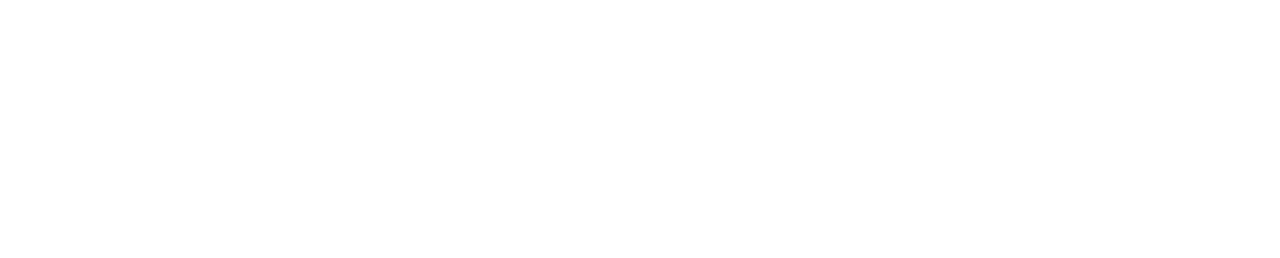
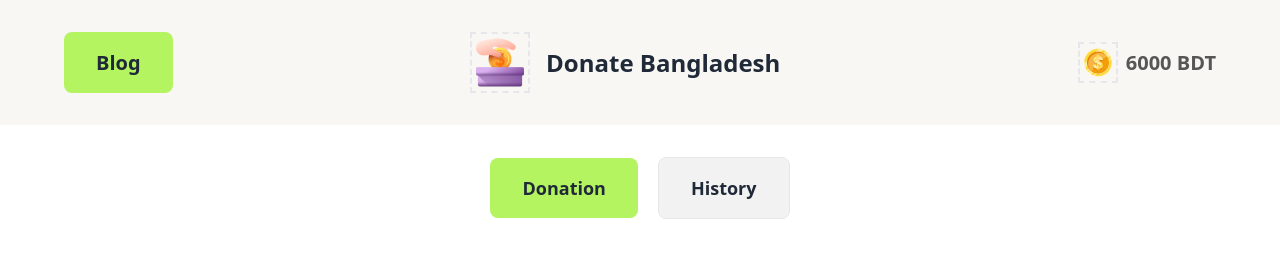
Before and after one commit to MdkhalidHasanRaju1/B10-Assignment-005, a plain HTML site: page index.html in a window 1280 px wide. Drawn offline with nearby package versions, Linux system fonts and the light colour scheme.

Commit message:
added navbar section done

```diff
--- a/index.html
+++ b/index.html
@@ -11,7 +11,28 @@
 
 </head>
 <body>
-    <header>
+    <header class="sticky top-0 backdrop-blur-xl">
+         <!-- navber section start -->
+         <nav class="">
+            <div class="bg-[#F9F7F3] py-8">
+                <div class="flex flex-col lg:flex-row justify-between gap-4 p-2 lg:p-0 max-w-6xl mx-auto">
+                    <button id="btn-blog" class="px-8 py-3 bg-[#B4F461] text-xl font-bold rounded-lg">Blog</button>
+                    <div class="flex gap-4 justify-center items-center">
+                        <img class="border-2 border-dashed p-1" src="assets/logo.png" alt="">
+                        <h3 class="text-2xl font-bold">Donate Bangladesh</h3>
+                    </div>
+                    <div class="flex gap-2 justify-center items-center">
+                        <img class="border-2 border-dashed p-1" src="assets/coin.png" alt="">
+                        <h3 class="font-bold text-xl text-[#111111B3]"><span id="my-balance">6000</span> BDT</h3>
+                    </div>
+                </div>
+            </div>
+            <div class="flex justify-center items-center mt-8 gap-5">
+                <button id="btn-donation" class="px-8 py-4 rounded-lg bg-[#B4F461] font-bold text-lg">Donation</button>
+                <button id="btn-history" class="border px-8 py-4 rounded-lg bg-[#1111110D] font-bold text-lg">History</button>
+            </div>
+        </nav>
+
 
     </header>
 
```
